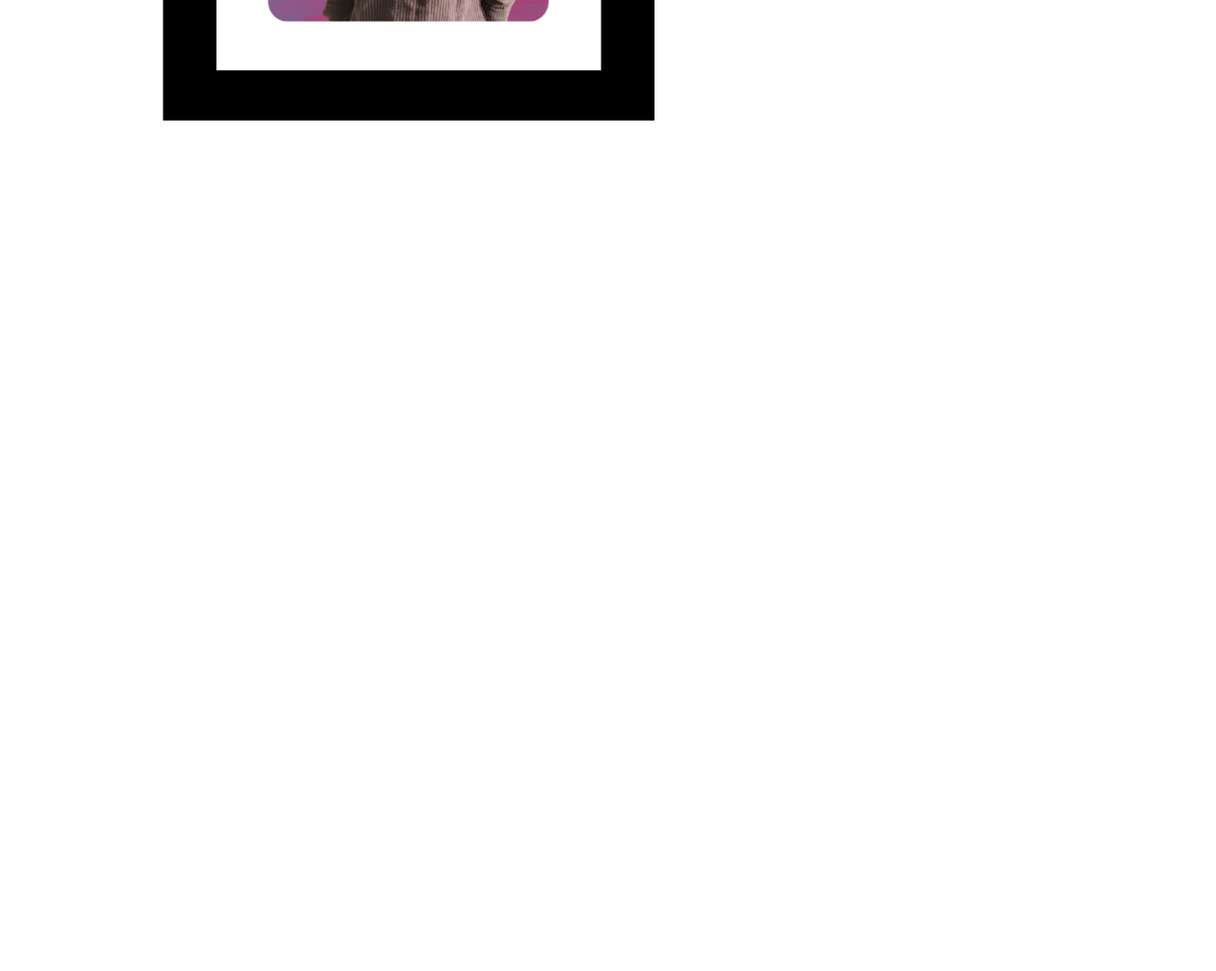
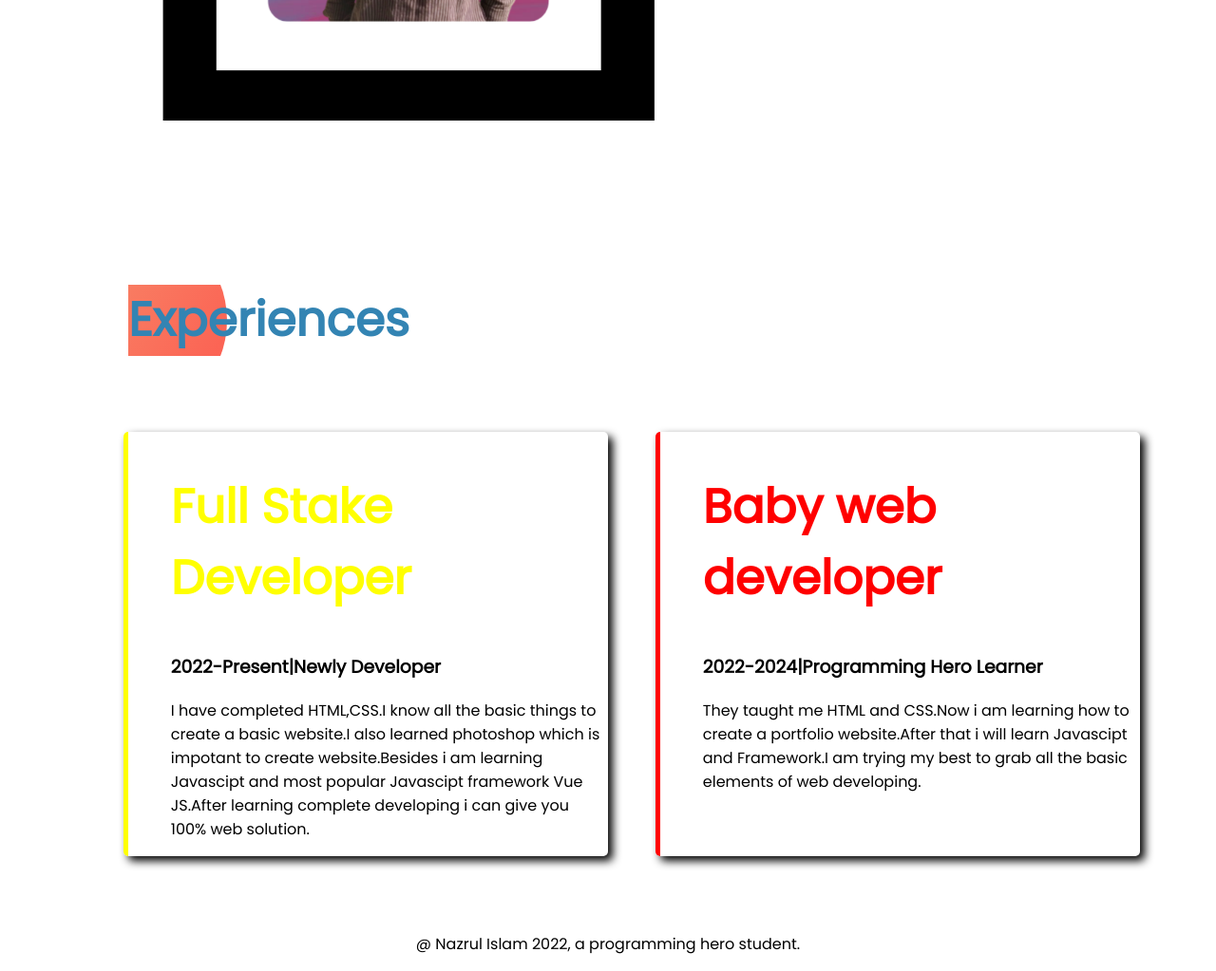
Before and after one commit to NazrulIslam-Chowdhury/developer-portfolio, a plain HTML site: page index.html in a window 1280 px wide. Shown: the part 1174-2197 px from the top of the page at 95% size. Before the commit the page ends 1474 px from the top, so only its background shows below. Drawn offline with Linux system fonts and the light colour scheme.

Commit message:
style border and added footer

```diff
--- a/index.html
+++ b/index.html
@@ -42,7 +42,32 @@
             <a class="download-button" target="_blank" href="">DOWNLOAD REESUME</a>
         </div>
     </section>
+    <h1 class="ex-title">Experiences</h1>
+    <section class="exp">
+        <div class="full-developer">
+            <h1>Full Stake Developer</h1>
+            <h3>2022-Present|Newly Developer</h3>
+            <p>I have completed HTML,CSS.I know all the basic things to create a basic website.I also learned
+                photoshop
+                which is impotant to create website.Besides i am learning Javascipt and most popular Javascipt
+                framework
+                Vue JS.After learning complete developing i can give you 100% web solution.</p>
+        </div>
+        <div class="baby-developer">
+            <h1>Baby web developer</h1>
+            <h3>2022-2024|Programming Hero Learner</h3>
+            <p>They taught me HTML and CSS.Now i am learning how to create a portfolio website.After that i will
+                learn
+                Javascipt and Framework.I am trying my best to grab all the basic elements of web developing.</p>
+        </div>
+
+
+
+    </section>
 
 </body>
+<footer>
+    <p>@ Nazrul Islam 2022, a programming hero student.</p>
+</footer>
 
 </html>
--- a/style.css
+++ b/style.css
@@ -32,7 +32,7 @@ section {
 
 .link-button {
     text-decoration: none;
-    background-image: linear-gradient(orange, red);
+    background-image: linear-gradient(rgb(51, 132, 179), yellow);
     color: white;
     border-radius: 5px;
     font-weight: 700;
@@ -67,3 +67,40 @@ section {
     font-weight: 700;
     padding: 10px 30px;
 }
+
+.ex-title {
+    margin-left: 135px;
+    background-image: url(images/exp-bg.png);
+    background-repeat: no-repeat;
+    background-position: left;
+}
+
+.full-developer {
+    width: 50%;
+    padding-left: 4%;
+    margin-left: 50px;
+    box-shadow: 5px 5px 10px black;
+    border-radius: 5px;
+    border-left: 5px solid yellow;
+}
+
+.baby-developer {
+    width: 50%;
+    margin-left: 50px;
+    padding-left: 4%;
+    box-shadow: 5px 5px 10px black;
+    border-radius: 5px;
+    border-left: 5px solid red;
+}
+
+.full-developer h1 {
+    color: yellow;
+}
+
+.baby-developer h1 {
+    color: red;
+}
+
+footer p {
+    text-align: center;
+}
```
